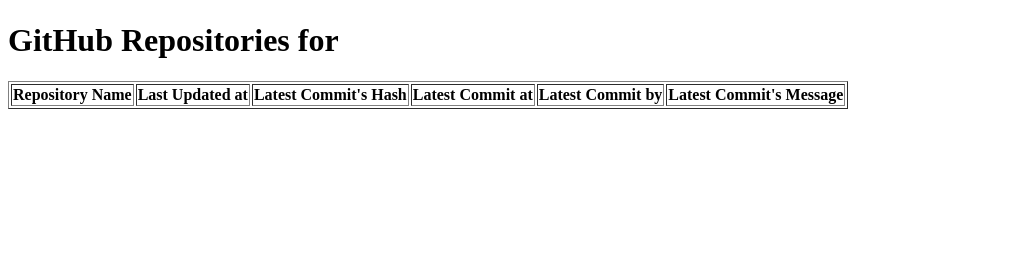
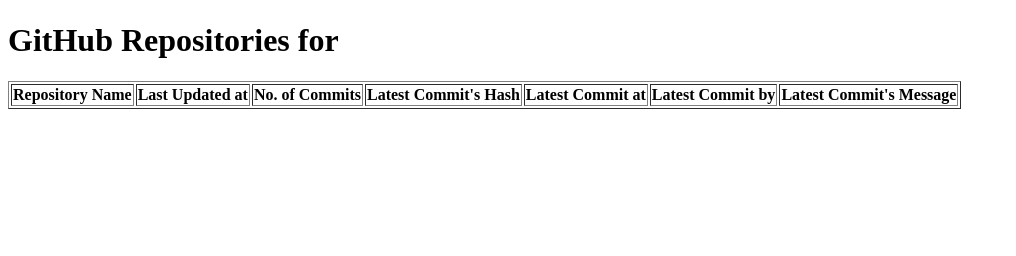
Before and after one commit to brian-mak/SSE-lab2, a Flask app: template api/templates/newpage.html in a window 1280 px wide. Shown: the part 44-300 px from the top of the page, without its empty margins (0-1016 px from the left). Run offline with Flask 3, Linux system fonts and the light colour scheme; the template is opened without the code that fills it, so the values that code supplies are empty.

Commit message:
add total commit

```diff
--- a/api/app.py
+++ b/api/app.py
@@ -36,13 +36,15 @@
             if commit_response.status_code == 200:
                 commits = commit_response.json()
                 if len(commits) > 0:
+                    total_commits = len(commits)
                     latest_commit_hash = commits[0]["commit"]["tree"]["sha"]
                     latest_commit_date = commits[0]["commit"]["author"]["date"]
                     latest_commit_author = \
                         commits[0]["commit"]["author"]["name"]
                     latest_commit_msg = commits[0]["commit"]["message"]
                 else:
-                    latest_commit_hash = "No commits"
+                    total_commits = "No commits"
+                    latest_commit_hash = "N/A"
                     latest_commit_date = "N/A"
                     latest_commit_author = "N/A"
                     latest_commit_msg = "N/A"
@@ -52,9 +54,9 @@
                 latest_commit_author = "N/A"
                 latest_commit_msg = "N/A"
 
-            repo_info.append((repo_name, last_updated, latest_commit_hash,
-                              latest_commit_date, latest_commit_author,
-                              latest_commit_msg))
+            repo_info.append((repo_name, last_updated, total_commits,
+                              latest_commit_hash, latest_commit_date,
+                              latest_commit_author, latest_commit_msg))
 
         return render_template("newpage.html", username=input_username,
                                repo_info=repo_info)
--- a/api/templates/newpage.html
+++ b/api/templates/newpage.html
@@ -10,6 +10,7 @@
 	<tr>
 	  <th>Repository Name</th>
 	  <th>Last Updated at</th>
+    <th>No. of Commits</th>
 	  <th>Latest Commit's Hash</th>
     <th>Latest Commit at</th>
     <th>Latest Commit by</th>
@@ -17,10 +18,11 @@
 	</tr>
       </thead>
       <tbody>
-	{% for repo_name, last_update, latest_commit_hash, latest_commit_date, latest_commit_author, latest_commit_msg in repo_info %}
+	{% for repo_name, last_update, total_commits, latest_commit_hash, latest_commit_date, latest_commit_author, latest_commit_msg in repo_info %}
 	<tr>
 	  <td>{{ repo_name }}</td>
 	  <td>{{ last_update }}</td>
+    <td>{{ total_commits }}</td>
     <td>{{ latest_commit_hash }}</td>
     <td>{{ latest_commit_date }}</td>
     <td>{{ latest_commit_author }}</td>
```
